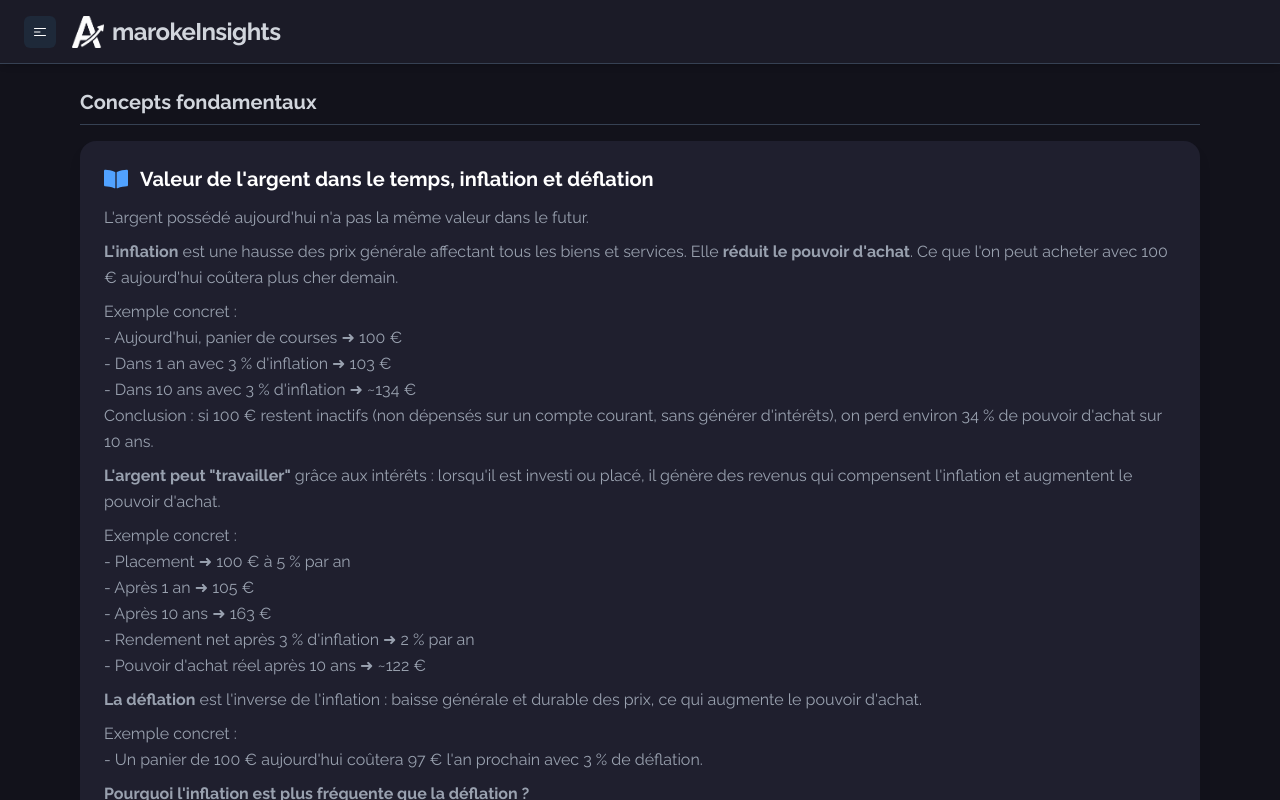
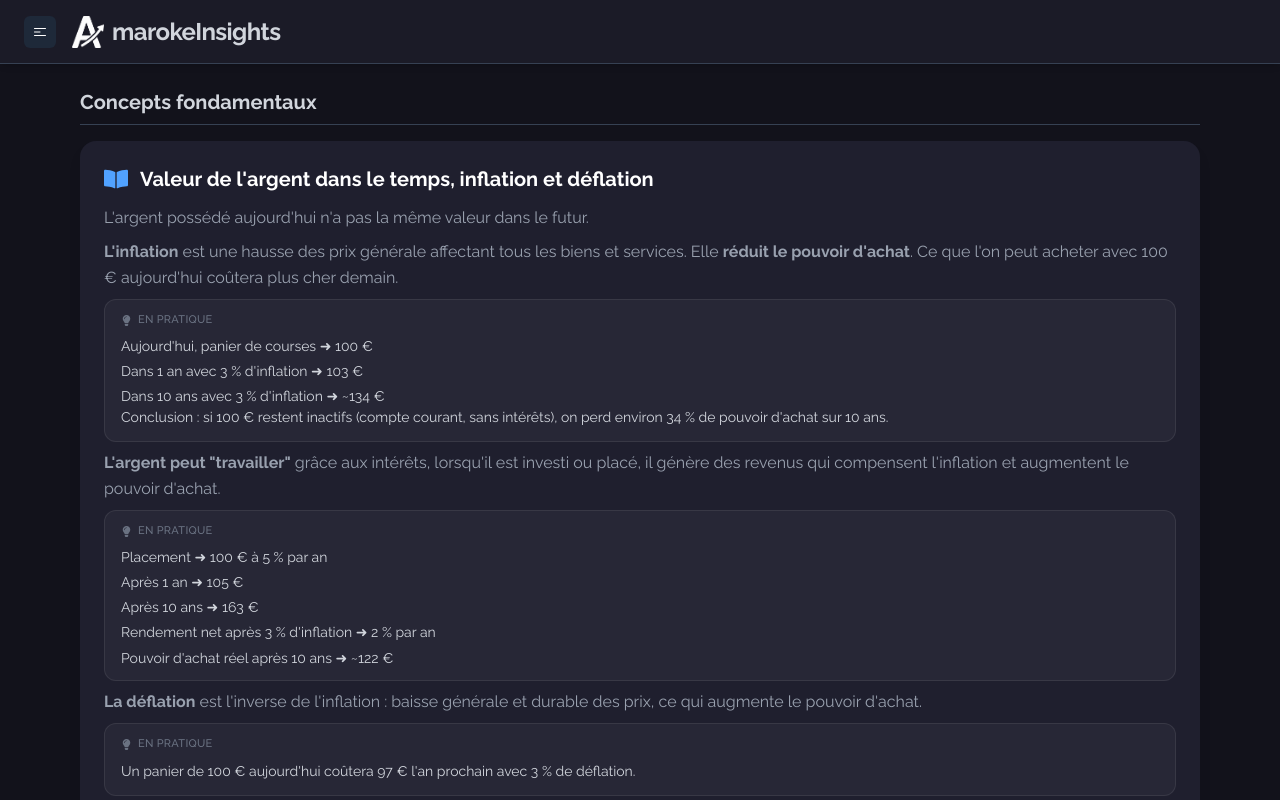
Before and after one commit to Amaroke/AmarokeInsights, a React (Vite) app: page /basics in a window 1280 px wide. Built offline with nearby package versions, Linux system fonts and the light colour scheme.

Commit message:
feat: add ExampleBox component and integrate it into Basics and PersonalFinance pages, update terms with LEP definition

```diff
--- /dev/null
+++ b/src/components/ExampleBox.tsx
@@ -0,0 +1,18 @@
+import React from "react";
+import { FaLightbulb } from "react-icons/fa";
+
+const ExampleBox: React.FC<{ children: React.ReactNode }> = ({ children }) => {
+  return (
+    <div className="rounded-xl bg-white/4 border border-white/8 px-4 py-3">
+      <div className="flex items-center gap-1.5 text-gray-500 text-[11px] font-medium uppercase tracking-wide mb-2">
+        <FaLightbulb className="shrink-0" />
+        En pratique
+      </div>
+      <div className="text-gray-300 text-sm leading-relaxed space-y-2 [&_ul]:list-none [&_ul]:m-0 [&_ul]:p-0 [&_ul]:space-y-1.5 [&_li]:leading-snug">
+        {children}
+      </div>
+    </div>
+  );
+};
+
+export default ExampleBox;
--- a/src/data/terms.ts
+++ b/src/data/terms.ts
@@ -154,6 +154,11 @@ export const terms = {
     definition:
       "Technologie de registre distribué qui permet de stocker et de sécuriser des données de manière transparente et immuable. La blockchain est la base des cryptomonnaies et de nombreuses applications décentralisées.",
   },
+  LEP: {
+    title: "LEP",
+    definition:
+      "Livret d'Épargne Populaire : livret d'épargne réglementé, sécurisé et défiscalisé, destiné aux personnes ayant des revenus modestes. Il offre un taux d'intérêt avantageux et un plafond de dépôt limité.",
+  },
 } as const;
 
 export type TermKey = keyof typeof terms;
--- a/src/pages/Basics.tsx
+++ b/src/pages/Basics.tsx
@@ -3,6 +3,8 @@ import { FaBookOpen } from "react-icons/fa";
 import InfoBubble from "../components/InfoBubble";
 import PageLayout from "../components/PageLayout";
 import Container from "../components/Container";
+import Term from "../components/Term";
+import ExampleBox from "../components/ExampleBox";
 import {
   FaChartLine,
   FaHandshake,
@@ -12,6 +14,7 @@ import {
   FaGlobeAmericas,
   FaTools,
   FaLayerGroup,
+  FaExclamationTriangle,
 } from "react-icons/fa";
 
 const Basics: React.FC = () => {
@@ -41,38 +44,43 @@ const Basics: React.FC = () => {
                 <strong>réduit le pouvoir d'achat</strong>. Ce que l'on peut
                 acheter avec 100 € aujourd'hui coûtera plus cher demain.
               </p>
+              <ExampleBox>
+                <ul>
+                  <li>Aujourd'hui, panier de courses ➜ 100 €</li>
+                  <li>Dans 1 an avec 3 % d'inflation ➜ 103 €</li>
+                  <li>Dans 10 ans avec 3 % d'inflation ➜ ~134 €</li>
+                </ul>
+                <p>
+                  Conclusion : si 100 € restent inactifs (compte courant, sans
+                  intérêts), on perd environ 34 % de pouvoir d'achat sur 10
+                  ans.
+                </p>
+              </ExampleBox>
               <p className="leading-relaxed">
-                Exemple concret :<br />
-                - Aujourd'hui, panier de courses ➜ 100 €<br />
-                - Dans 1 an avec 3 % d'inflation ➜ 103 €<br />
-                - Dans 10 ans avec 3 % d'inflation ➜ ~134 €<br />
-                Conclusion : si 100 € restent inactifs (non dépensés sur un
-                compte courant, sans générer d'intérêts), on perd environ 34 %
-                de pouvoir d'achat sur 10 ans.
-              </p>
-              <p className="leading-relaxed">
-                <strong>L'argent peut "travailler"</strong> grâce aux intérêts :
+                <strong>L'argent peut "travailler"</strong> grâce aux intérêts,
                 lorsqu'il est investi ou placé, il génère des revenus qui
                 compensent l'inflation et augmentent le pouvoir d'achat.
               </p>
-              <p className="leading-relaxed">
-                Exemple concret :<br />
-                - Placement ➜ 100 € à 5 % par an
-                <br />
-                - Après 1 an ➜ 105 €<br />
-                - Après 10 ans ➜ 163 €<br />
-                - Rendement net après 3 % d'inflation ➜ 2 % par an
-                <br />- Pouvoir d'achat réel après 10 ans ➜ ~122 €
-              </p>
+              <ExampleBox>
+                <ul>
+                  <li>Placement ➜ 100 € à 5 % par an</li>
+                  <li>Après 1 an ➜ 105 €</li>
+                  <li>Après 10 ans ➜ 163 €</li>
+                  <li>Rendement net après 3 % d'inflation ➜ 2 % par an</li>
+                  <li>Pouvoir d'achat réel après 10 ans ➜ ~122 €</li>
+                </ul>
+              </ExampleBox>
               <p className="leading-relaxed">
                 <strong>La déflation</strong> est l'inverse de l'inflation :
                 baisse générale et durable des prix, ce qui augmente le pouvoir
                 d'achat.
               </p>
-              <p className="leading-relaxed">
-                Exemple concret :<br />- Un panier de 100 € aujourd'hui coûtera
-                97 € l'an prochain avec 3 % de déflation.
-              </p>
+              <ExampleBox>
+                <p>
+                  Un panier de 100 € aujourd'hui coûtera 97 € l'an prochain
+                  avec 3 % de déflation.
+                </p>
+              </ExampleBox>
               <p className="leading-relaxed">
                 <strong>
                   Pourquoi l'inflation est plus fréquente que la déflation ?
@@ -96,23 +104,25 @@ const Basics: React.FC = () => {
                 5 % par an, les intérêts ne produisent pas d'intérêts
                 supplémentaires.
               </p>
-              <p className="leading-relaxed">
-                Exemple concret :<br />
-                - Placement ➜ 1 000 € prêtés à 5 % par an
-                <br />
-                - Après 1 an ➜ 1 050 €<br />- Après 10 ans ➜ 1 500 €
-              </p>
+              <ExampleBox>
+                <ul>
+                  <li>Placement ➜ 1 000 € prêtés à 5 % par an</li>
+                  <li>Après 1 an ➜ 1 050 €</li>
+                  <li>Après 10 ans ➜ 1 500 €</li>
+                </ul>
+              </ExampleBox>
               <p className="leading-relaxed">
                 <strong>Intérêt composé</strong> : les intérêts génèrent
                 eux-mêmes des intérêts, créant un effet boule de neige.
               </p>
-              <p className="leading-relaxed">
-                Exemple concret :<br />
-                - Placement ➜ 1 000 € à 5 % par an
-                <br />
-                - Après 1 an ➜ 1 050 €<br />
-                - Après 2 ans ➜ 1 102,50 €<br />- Après 10 ans ➜ 1 628 €
-              </p>
+              <ExampleBox>
+                <ul>
+                  <li>Placement ➜ 1 000 € à 5 % par an</li>
+                  <li>Après 1 an ➜ 1 050 €</li>
+                  <li>Après 2 ans ➜ 1 102,50 €</li>
+                  <li>Après 10 ans ➜ 1 628 €</li>
+                </ul>
+              </ExampleBox>
             </InfoBubble>
 
             <InfoBubble
@@ -125,22 +135,27 @@ const Basics: React.FC = () => {
                 régulier (salaire, loyers, dividendes). Une personne peut
                 percevoir un salaire élevé mais ne pas accumuler de richesse.
               </p>
-              <p className="leading-relaxed">
-                Exemple concret :<br />
-                - Salaire ➜ 3 000 €/mois
-                <br />- Après 1 an ➜ 36 000 € perçus, mais patrimoine inchangé
-                si tout est dépensé.
-              </p>
+              <ExampleBox>
+                <ul>
+                  <li>Salaire ➜ 3 000 €/mois</li>
+                  <li>
+                    Après 1 an ➜ 36 000 € perçus, mais patrimoine inchangé si
+                    tout est dépensé.
+                  </li>
+                </ul>
+              </ExampleBox>
               <p className="leading-relaxed">
                 <strong>Le patrimoine</strong> correspond au stock (ce que l'on
                 possède moins ce que l'on doit). Même avec un revenu modeste, un
                 patrimoine solide peut assurer une sécurité financière.
               </p>
-              <p className="leading-relaxed">
-                Exemple concret :<br />
-                - Maison ➜ valeur 150 000 €<br />
-                - Crédit restant ➜ 50 000 €<br />- Patrimoine net ➜ 100 000 €
-              </p>
+              <ExampleBox>
+                <ul>
+                  <li>Maison ➜ valeur 150 000 €</li>
+                  <li>Crédit restant ➜ 50 000 €</li>
+                  <li>Patrimoine net ➜ 100 000 €</li>
+                </ul>
+              </ExampleBox>
             </InfoBubble>
 
             <InfoBubble
@@ -149,30 +164,29 @@ const Basics: React.FC = () => {
               color="text-pink-400"
             >
               <p className="leading-relaxed">
-                <strong>L'épargne</strong> est sécurisée mais rapporte peu
-                (livret, compte épargne). Elle protège le capital et génère un
-                petit revenu.
+                <strong>L'épargne</strong> est sécurisée mais rapporte peu (
+                <Term id="LEP" />, <Term id="LivretA" />, <Term id="LDDS" />,
+                compte épargne). Elle protège le capital et génère un petit
+                revenu.
               </p>
-              <p className="leading-relaxed">
-                Exemple concret :<br />
-                - Placement ➜ 5 000 € sur livret à 2 %<br />- Après 1 an ➜ 5 100
-                €
-              </p>
+              <ExampleBox>
+                <ul>
+                  <li>Placement ➜ 5 000 € sur un livret à 2 %</li>
+                  <li>Après 1 an ➜ 5 100 €</li>
+                </ul>
+              </ExampleBox>
               <p className="leading-relaxed">
                 <strong>L'investissement</strong> peut rapporter plus mais
                 comporte un risque. La valeur du capital peut fluctuer selon les
                 marchés (actions, immobilier…).
               </p>
-              <p className="leading-relaxed">
-                Exemple concret :<br />
-                - Placement ➜ 5 000 € en actions
-                <br />
-                - Rendement attendu ➜ 8 %/an
-                <br />
-                - Après 1 an :<br />
-                • Scénario favorable ➜ 5 400 €<br />• Scénario défavorable ➜ 4
-                500 € (perte de 10 % en cas de crise)
-              </p>
+              <ExampleBox>
+                <ul>
+                  <li>Placement ➜ 5 000 € en actions, rendement attendu ➜ 8 %/an</li>
+                  <li>Scénario favorable ➜ 5 400 € après 1 an</li>
+                  <li>Scénario défavorable ➜ 4 500 € après 1 an (perte de 10 % en cas de crise)</li>
+                </ul>
+              </ExampleBox>
             </InfoBubble>
           </div>
         </section>
@@ -266,7 +280,22 @@ const Basics: React.FC = () => {
               <p className="leading-relaxed">
                 Erreurs, fraudes, défaillances techniques ou cyberattaques
                 peuvent bloquer une activité. On le limite avec des procédures
-                fiables, systèmes sécurisés et bonne organisation.
+                fiables, des systèmes sécurisés et une bonne organisation.
+              </p>
+            </InfoBubble>
+
+            <InfoBubble
+              icon={<FaExclamationTriangle />}
+              title="Risque comportemental"
+              color="text-red-400"
+            >
+              <p className="leading-relaxed">
+                Le risque le plus sous-estimé, nos propres biais cognitifs. FOMO
+                (peur de rater une hausse), panique à la baisse, excès de
+                confiance, attachement à un prix d'achat... Ces comportements
+                poussent souvent à acheter au plus haut et vendre au plus bas.
+                On le réduit en se formant, en planifiant et en restant
+                discipliné.
               </p>
             </InfoBubble>
 
```
Also changed, not shown: src/pages/PersonalFinance.tsx (+6 -3 lines), 1 other file (tests, documents, lock files or other folders).
